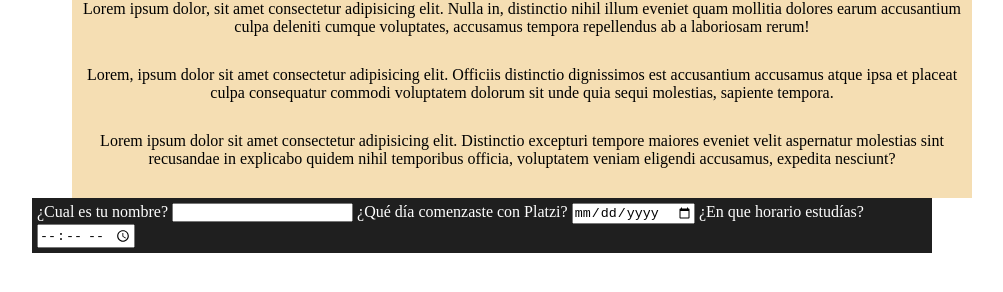
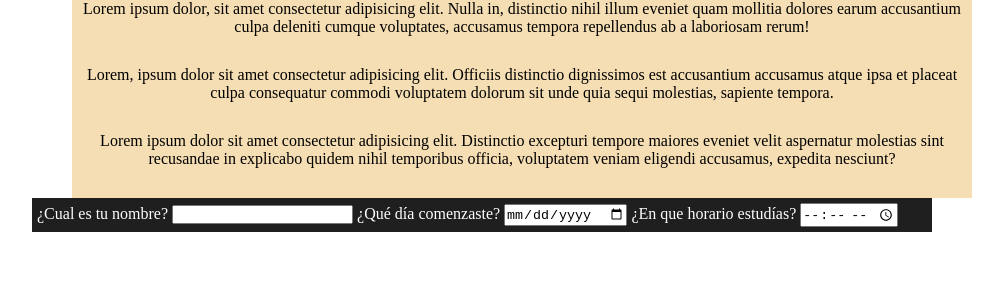
Before and after one commit to JCelorioDev/Practica01, a plain HTML site: page Index.html in a window 1280 px wide. Shown: the part 164-456 px from the top of the page, without its empty margins (158-1161 px from the left). Drawn offline with Linux system fonts and the light colour scheme.

Commit message:
Tarea Final

```diff
--- a/Index.html
+++ b/Index.html
@@ -23,7 +23,7 @@
               <input id="name" type="text" />
             </label>
             <label for="staeted-studying">
-              <span>¿Qué día comenzaste con Platzi?</span>
+              <span>¿Qué día comenzaste?</span>
               <input id="staeted-studying" type="date" />
             </label>
             <label for="time-to-study">
```
